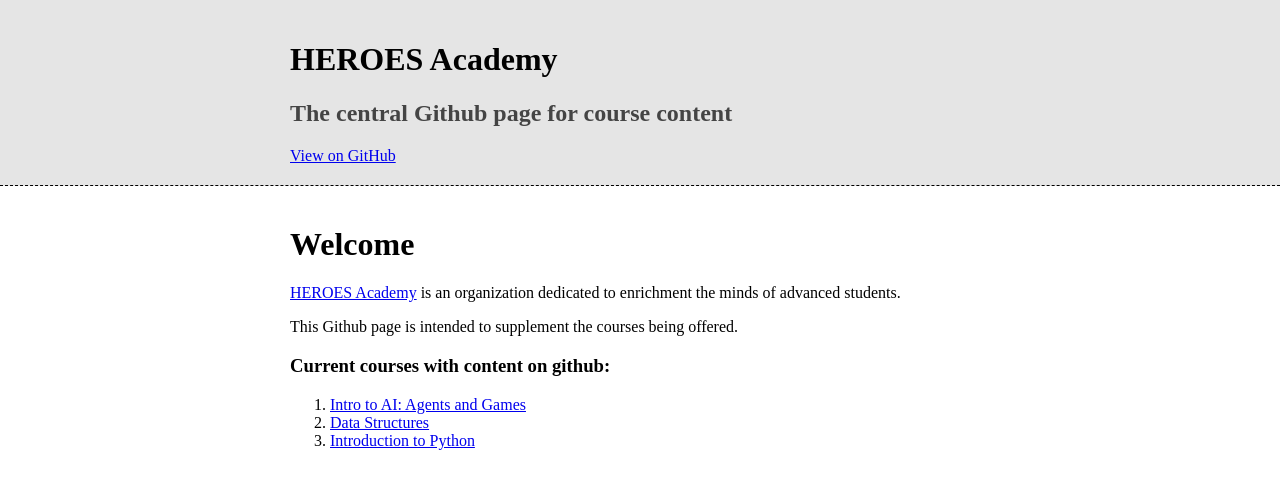
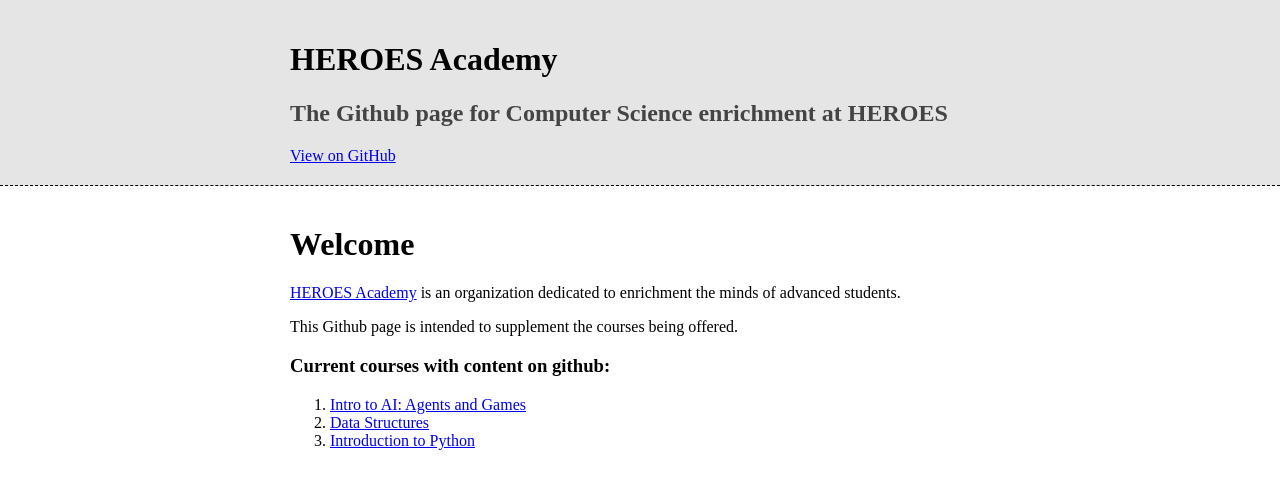
Before and after one commit to Heroes-Academy/heroes-academy.github.io, a Jekyll site: the page built from index.md, in a window 1280 px wide. Shown: the top 489 px of the page. Built offline with Jekyll 4.4.1, drawn with Linux system fonts in a browser that asks for light colours.

Commit message:
Update default.html

```diff
--- a/_layouts/default.html
+++ b/_layouts/default.html
@@ -7,7 +7,7 @@
 <header>
       <div class="container">
         <h1>HEROES Academy</h1>
-        <h2>The central Github page for course content</h2>
+        <h2>The Github page for Computer Science enrichment at HEROES</h2>
 
         <section id="links">
           <a href="https://github.com/heroes-academy/heroes-academy.github.io" class="btn btn-github"><span class="icon"></span>View on GitHub</a>
```
